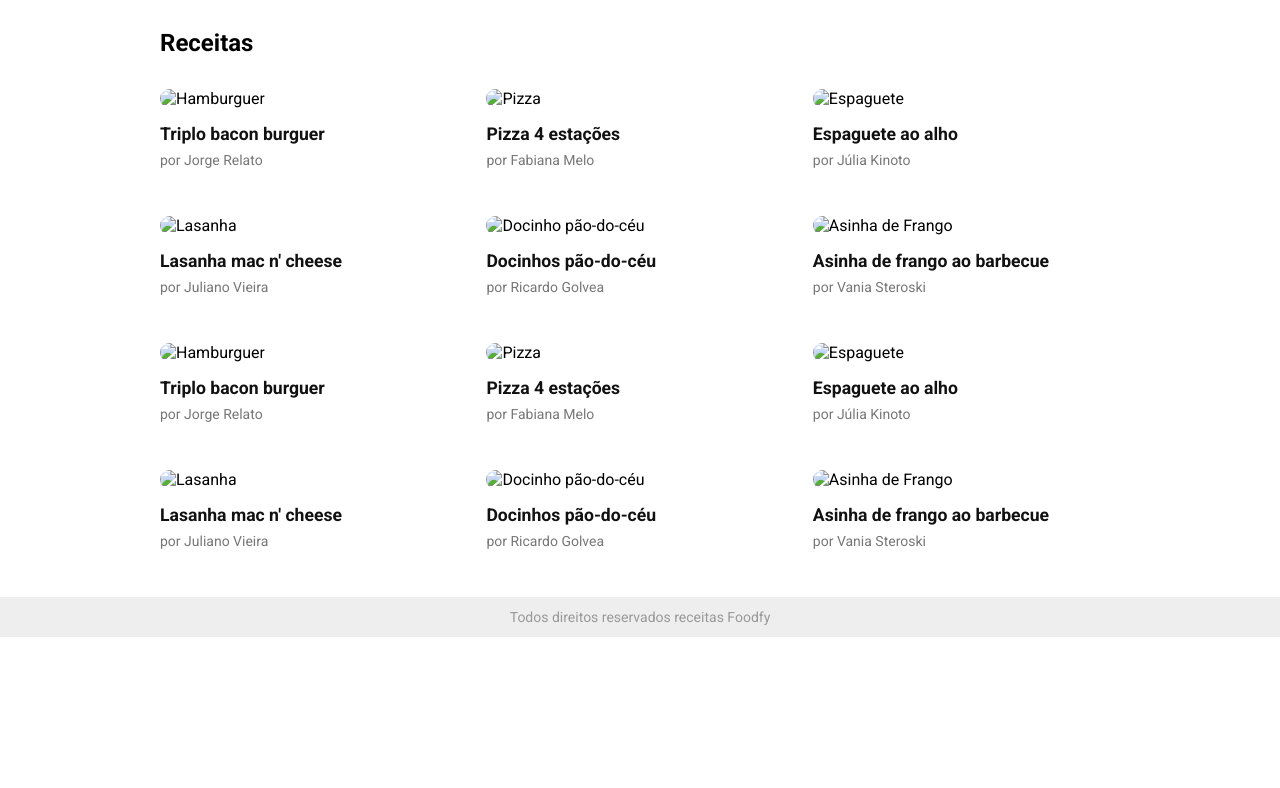
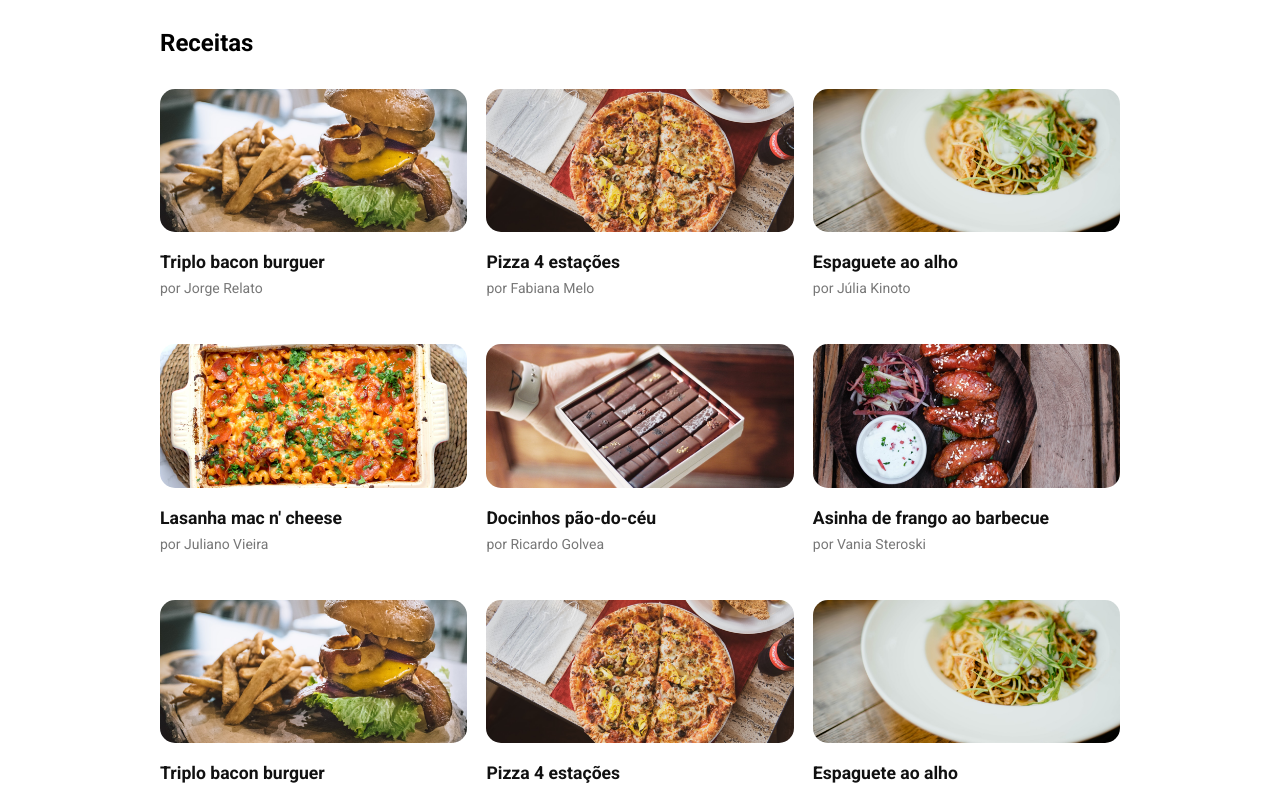
Before and after one commit to geovaneborba/foodfy, a website: page views/receitas.html in a window 1280 px wide. Shown: the part 83-871 px from the top of the page. Before the commit the page ends 800 px from the top, so only its background shows below. Drawn offline with Linux system fonts and the light colour scheme.

Commit message:
fix: fixed src images and href links

```diff
--- a/views/receitas.html
+++ b/views/receitas.html
@@ -14,7 +14,7 @@
 <body>
     <div class="wrapper">
         <nav>
-            <a href="/"><img src="../assets/logo.png" alt="Logo foodfy"></a>
+            <a href="/"><img src="/images/logo.png" alt="Logo foodfy"></a>
             <ul>
                 <li><a href="/sobre">Sobre</a></li>
                 <li><a href="/receitas">Receitas</a></li>
@@ -24,62 +24,62 @@
             <section id="receitas">
                 <h3>Receitas</h3>
                 <div class="card">
-                    <img src="../assets/burger.png" alt="Hamburguer">
+                    <img src="/images/burger.png" alt="Hamburguer">
                     <h3>Triplo bacon burguer</h3>
                     <p>por Jorge Relato</p>
                 </div>
                 <div class="card">
-                    <img src="../assets/pizza.png" alt="Pizza">
+                    <img src="/images/pizza.png" alt="Pizza">
                     <h3>Pizza 4 estações</h3>
                     <p>por Fabiana Melo</p>
                 </div>
                 <div class="card">
-                    <img src="../assets/espaguete.png" alt="Espaguete">
+                    <img src="/images/espaguete.png" alt="Espaguete">
                     <h3>Espaguete ao alho</h3>
                     <p>por Júlia Kinoto</p>
                 </div>
                 <div class="card">
-                    <img src="../assets/lasanha.png" alt="Lasanha">
+                    <img src="/images/lasanha.png" alt="Lasanha">
                     <h3>Lasanha mac n' cheese</h3>
                     <p>por Juliano Vieira</p>
                 </div>
                 <div class="card">
-                    <img src="../assets/doce.png" alt="Docinho pão-do-céu">
+                    <img src="/images/doce.png" alt="Docinho pão-do-céu">
                     <h3>Docinhos pão-do-céu</h3>
                     <p>por Ricardo Golvea</p>
                 </div>
                 <div class="card">
-                    <img src="../assets/asinhas.png" alt="Asinha de Frango">
+                    <img src="/images/asinhas.png" alt="Asinha de Frango">
                     <h3>Asinha de frango ao barbecue</h3>
                     <p>por Vania Steroski</p>
                 </div>
                 <div class="card">
-                    <img src="../assets/burger.png" alt="Hamburguer">
+                    <img src="/images/burger.png" alt="Hamburguer">
                     <h3>Triplo bacon burguer</h3>
                     <p>por Jorge Relato</p>
                 </div>
                 <div class="card">
-                    <img src="../assets/pizza.png" alt="Pizza">
+                    <img src="/images/pizza.png" alt="Pizza">
                     <h3>Pizza 4 estações</h3>
                     <p>por Fabiana Melo</p>
                 </div>
                 <div class="card">
-                    <img src="../assets/espaguete.png" alt="Espaguete">
+                    <img src="/images/espaguete.png" alt="Espaguete">
                     <h3>Espaguete ao alho</h3>
                     <p>por Júlia Kinoto</p>
                 </div>
                 <div class="card">
-                    <img src="../assets/lasanha.png" alt="Lasanha">
+                    <img src="/images/lasanha.png" alt="Lasanha">
                     <h3>Lasanha mac n' cheese</h3>
                     <p>por Juliano Vieira</p>
                 </div>
                 <div class="card">
-                    <img src="../assets/doce.png" alt="Docinho pão-do-céu">
+                    <img src="/images/doce.png" alt="Docinho pão-do-céu">
                     <h3>Docinhos pão-do-céu</h3>
                     <p>por Ricardo Golvea</p>
                 </div>
                 <div class="card">
-                    <img src="../assets/asinhas.png" alt="Asinha de Frango">
+                    <img src="/images/asinhas.png" alt="Asinha de Frango">
                     <h3>Asinha de frango ao barbecue</h3>
                     <p>por Vania Steroski</p>
                 </div>
```
Also changed, not shown: views/index.html (+8 -8 lines), views/sobre.html (+3 -3 lines), public/images/asinhas.png (renamed from public/image/asinhas.png), public/images/burger.png (renamed from public/image/burger.png), public/images/chef.png (renamed from public/image/chef.png), public/images/doce.png (renamed from public/image/doce.png), public/images/espaguete.png (renamed from public/image/espaguete.png), public/images/lasanha.png (renamed from public/image/lasanha.png), public/images/logo.png (renamed from public/image/logo.png), public/images/pizza.png (renamed from public/image/pizza.png).
